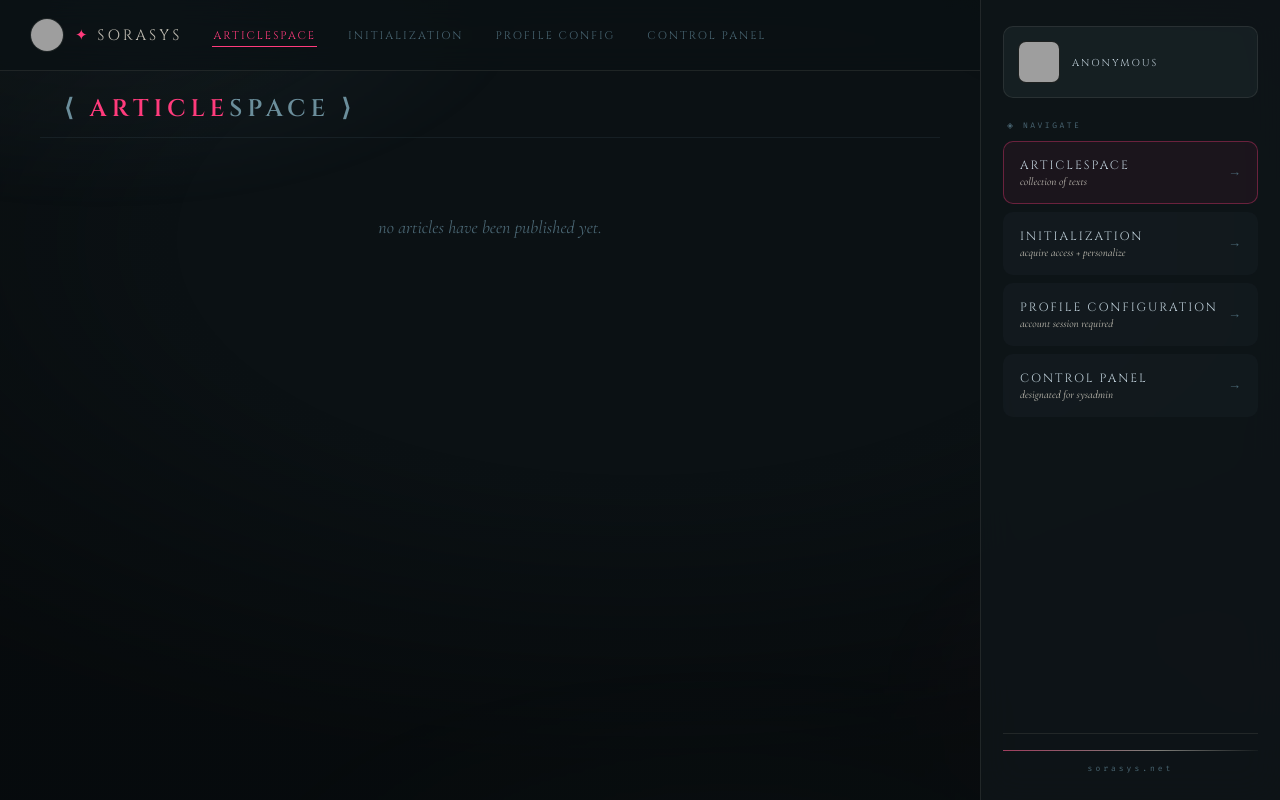
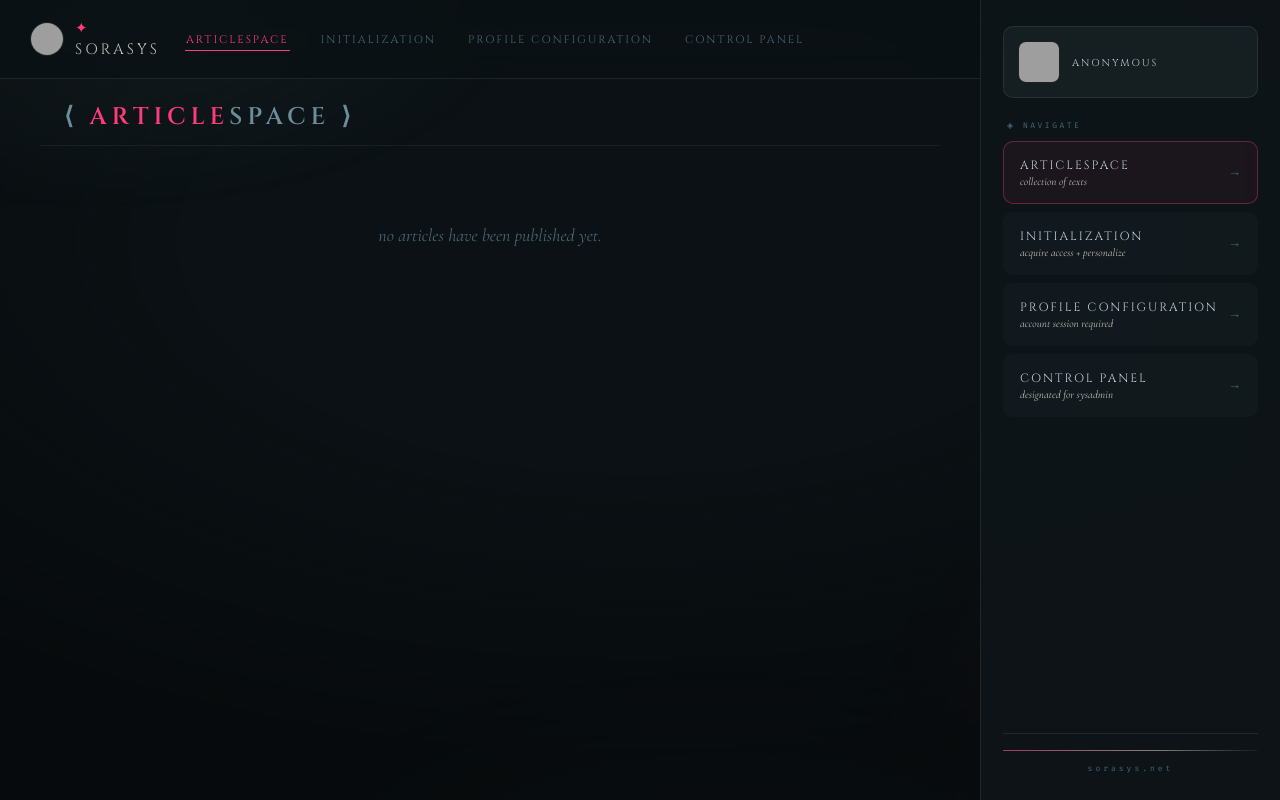
Before and after one commit to 1234canvacanva1234-ctrl/primero, a plain HTML site: page articlespace/index.html in a window 1280 px wide. Drawn offline with nearby package versions, Linux system fonts and the light colour scheme; no server answers; grey boxes are pictures that could not be loaded.

Commit message:
Rename 'Profile Config' to 'Profile Configuration'

```diff
--- a/articlespace/index.html
+++ b/articlespace/index.html
@@ -719,7 +719,7 @@
     <div class="nav-links">
       <a href="/articlespace" class="nav-link current">Articlespace</a>
       <a href="/initialization" class="nav-link">Initialization</a>
-      <a href="/profile-config" class="nav-link locked" data-gate="auth" aria-disabled="true">Profile Config</a>
+      <a href="/profile-config" class="nav-link locked" data-gate="auth" aria-disabled="true">Profile Configuration</a>
       <a href="/control-panel" class="nav-link locked" data-gate="sysadmin" aria-disabled="true">Control Panel</a>
     </div>
     <button class="panel-toggle" id="panel-toggle" type="button" aria-label="Open menu">☰</button>
```
